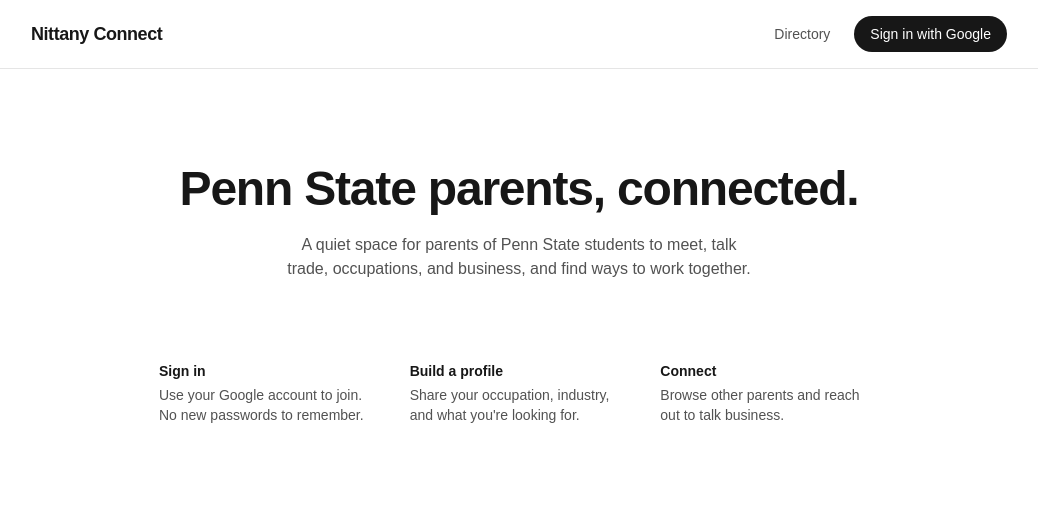
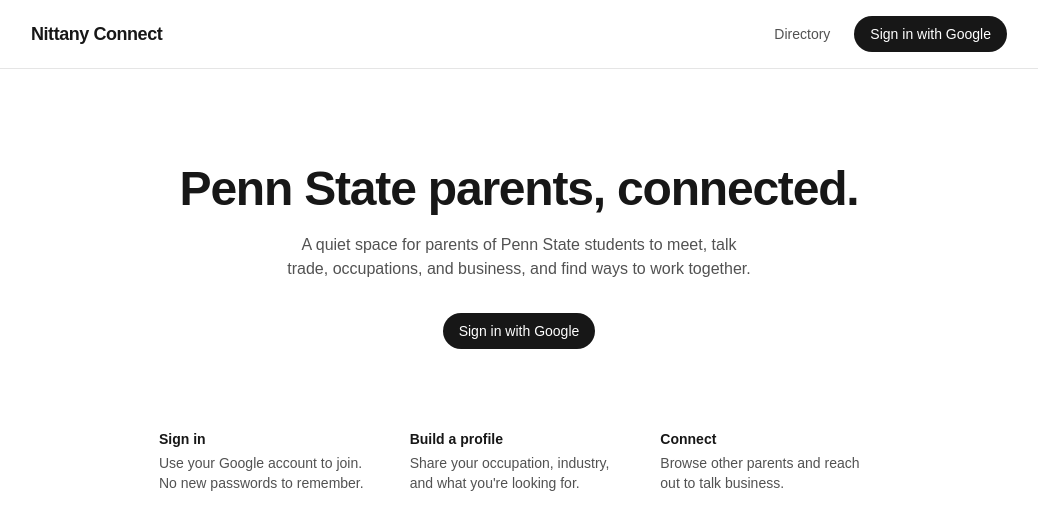
Before and after one commit to devanshig16/nittany-connect, a Next.js app: page / in a window 1280 px wide. Shown: the top 530 px of the page, without its empty margins (121-1159 px from the left). Built offline with nearby package versions, Linux system fonts and the light colour scheme; no server answers.

Commit message:
feat: make home page auth-aware with sign-in CTA

```diff
--- a/src/app/page.tsx
+++ b/src/app/page.tsx
@@ -1,4 +1,10 @@
-export default function Home() {
+import Link from "next/link";
+import { auth } from "@/lib/auth";
+import { AuthButtons } from "@/components/AuthButtons";
+
+export default async function Home() {
+  const session = await auth();
+
   return (
     <div className="mx-auto flex max-w-3xl flex-col items-center px-6 py-24 text-center">
       <h1 className="text-4xl font-semibold tracking-tight sm:text-5xl">
@@ -8,6 +14,19 @@
         A quiet space for parents of Penn State students to meet, talk trade,
         occupations, and business, and find ways to work together.
       </p>
+
+      <div className="mt-8 flex items-center gap-4">
+        {session?.user ? (
+          <Link
+            href="/directory"
+            className="rounded-full bg-neutral-900 px-5 py-2.5 text-sm font-medium text-white transition hover:bg-neutral-700 dark:bg-white dark:text-neutral-900 dark:hover:bg-neutral-200"
+          >
+            Browse the directory
+          </Link>
+        ) : (
+          <AuthButtons />
+        )}
+      </div>
 
       <div className="mt-20 grid grid-cols-1 gap-8 text-left sm:grid-cols-3">
         <div>
```
